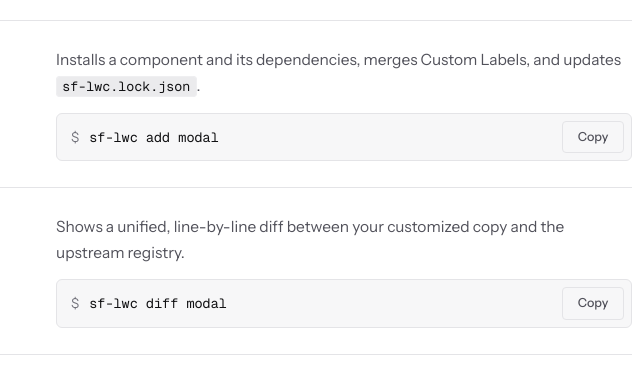
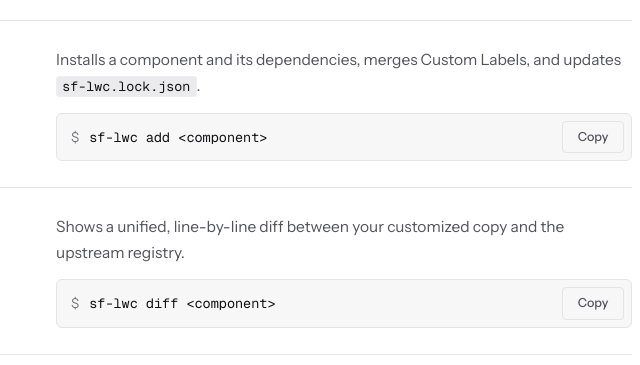
Before and after one commit to srinu2003/sf-lwc, a website: page docs/index.html in a window 1280 px wide. Shown: the part 1160-1525 px from the top of the page, 584-1224 px from the left. Drawn offline with nearby package versions, Linux system fonts and the light colour scheme.

Commit message:
docs(ux): eliminate 'modal' examples in favor of generic <component>

```diff
--- a/bin/sf-lwc.js
+++ b/bin/sf-lwc.js
@@ -308,7 +308,7 @@ async function main() {
 
   if (cmd === 'diff') {
     if (!names.length) {
-      throw new Error('Specify a component name to diff, e.g. sf-lwc diff modal');
+      throw new Error('Specify a component name to diff, e.g. sf-lwc diff <component>');
     }
     const componentName = names[0];
 
--- a/docs/index.html
+++ b/docs/index.html
@@ -113,7 +113,7 @@
         <div class="terminal" id="terminal">
           <div class="term-cmd">
             <span class="term-prompt" aria-hidden="true">$</span>
-            <code id="quickCommand">npx sf-lwc add modal</code>
+            <code id="quickCommand">npx sf-lwc add &lt;component&gt;</code>
             <button class="btn-copy" type="button" data-copy-target="quickCommand">Copy</button>
           </div>
           <div class="term-out" aria-live="polite">
@@ -143,7 +143,7 @@
             <div class="cmd-sig"><h3>sf-lwc add &lt;component&gt;</h3></div>
             <div class="cmd-body">
               <p>Installs a component and its dependencies, merges Custom Labels, and updates <code>sf-lwc.lock.json</code>.</p>
-              <div class="snippet"><span class="ps" aria-hidden="true">$</span><code>sf-lwc add modal</code><button class="btn-copy" type="button" data-copy="sf-lwc add modal">Copy</button></div>
+              <div class="snippet"><span class="ps" aria-hidden="true">$</span><code>sf-lwc add &lt;component&gt;</code><button class="btn-copy" type="button" data-copy="sf-lwc add <component>">Copy</button></div>
             </div>
           </div>
 
@@ -151,7 +151,7 @@
             <div class="cmd-sig"><h3>sf-lwc diff &lt;component&gt;</h3></div>
             <div class="cmd-body">
               <p>Shows a unified, line-by-line diff between your customized copy and the upstream registry.</p>
-              <div class="snippet"><span class="ps" aria-hidden="true">$</span><code>sf-lwc diff modal</code><button class="btn-copy" type="button" data-copy="sf-lwc diff modal">Copy</button></div>
+              <div class="snippet"><span class="ps" aria-hidden="true">$</span><code>sf-lwc diff &lt;component&gt;</code><button class="btn-copy" type="button" data-copy="sf-lwc diff <component>">Copy</button></div>
             </div>
           </div>
 
```
